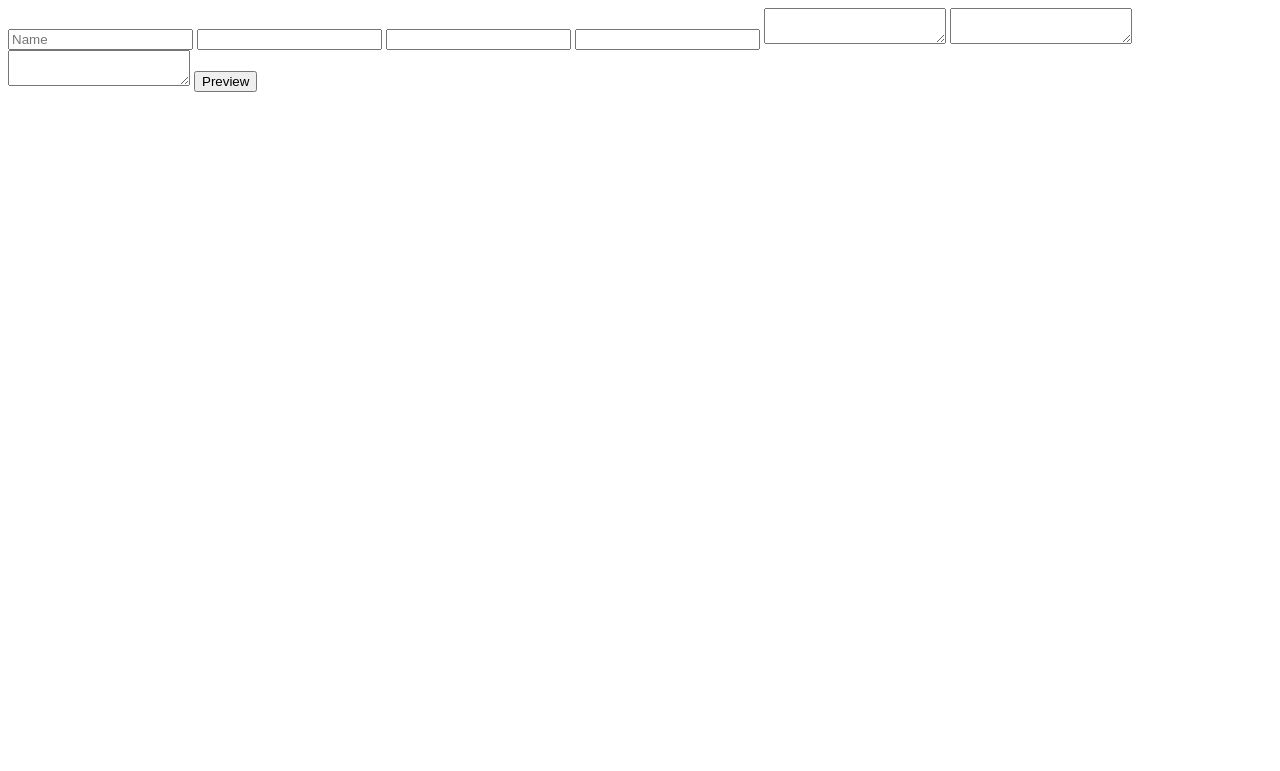
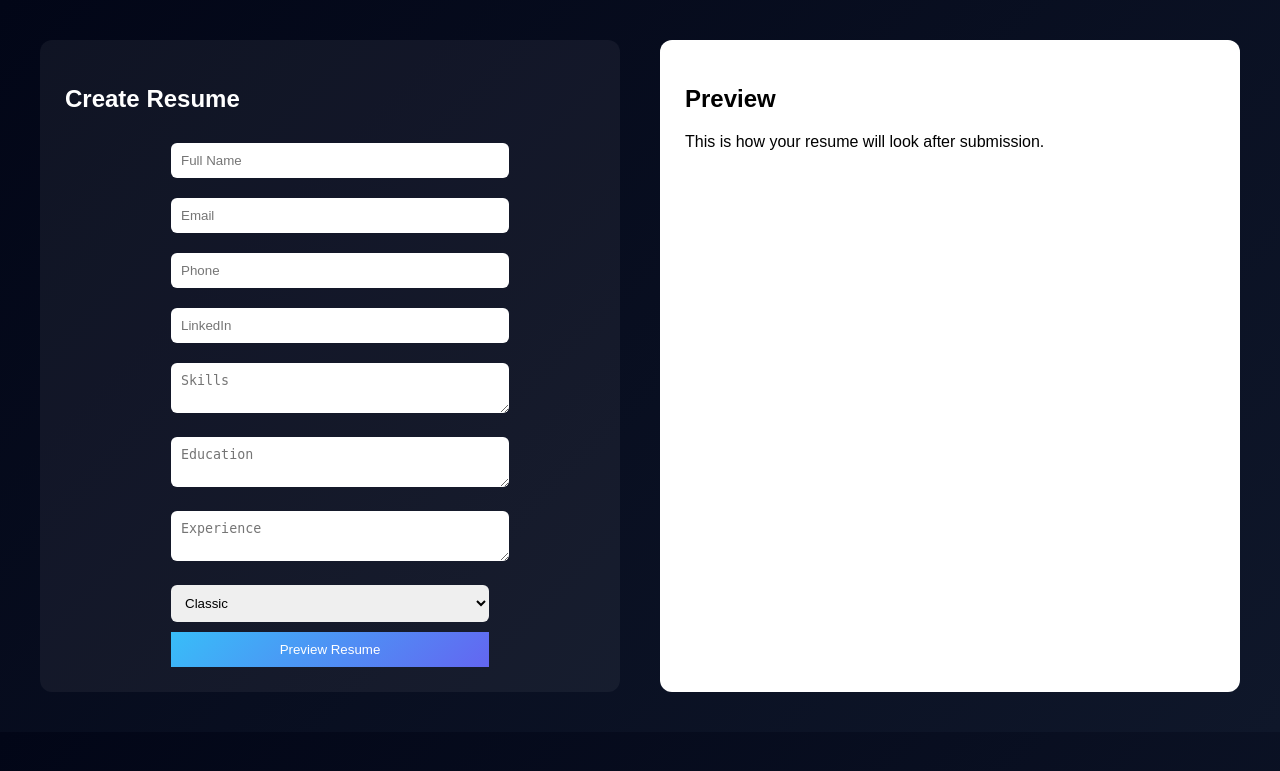
Before and after one commit to bhavishyabachani7-cloud/students_tools_hub, a Flask app: page /resume in a window 1280 px wide. Before the commit the part shown is almost empty. Shown: the top 771 px of the page. Run offline with Flask 3, Linux system fonts and the light colour scheme.

Commit message:
Update resume.html

```diff
--- a/templates/resume.html
+++ b/templates/resume.html
@@ -1,10 +1,82 @@
-<form method="POST">
-<input name="name" placeholder="Name">
-<input name="email">
-<input name="phone">
-<input name="linkedin">
-<textarea name="skills"></textarea>
-<textarea name="education"></textarea>
-<textarea name="experience"></textarea>
-<button>Preview</button>
-</form>
+<!DOCTYPE html>
+<html>
+<head>
+    <title>Resume Builder</title>
+    <link rel="stylesheet" href="/static/style.css">
+    <style>
+        .resume-container {
+            display: grid;
+            grid-template-columns: 1fr 1fr;
+            gap: 40px;
+            padding: 40px;
+        }
+
+        .form-box {
+            background: rgba(255,255,255,0.05);
+            padding: 25px;
+            border-radius: 12px;
+        }
+
+        .form-box input, .form-box textarea, .form-box select {
+            width: 100%;
+            margin: 10px 0;
+            padding: 10px;
+            border-radius: 6px;
+            border: none;
+        }
+
+        .preview-box {
+            background: white;
+            color: black;
+            padding: 25px;
+            border-radius: 12px;
+        }
+
+        .btn {
+            background: linear-gradient(135deg,#38bdf8,#6366f1);
+            border: none;
+            padding: 10px;
+            color: white;
+            cursor: pointer;
+            width: 100%;
+        }
+    </style>
+</head>
+<body>
+
+<div class="resume-container">
+
+<!-- FORM -->
+<div class="form-box">
+    <h2>Create Resume</h2>
+
+    <form method="POST">
+        <input name="name" placeholder="Full Name" required>
+        <input name="email" placeholder="Email">
+        <input name="phone" placeholder="Phone">
+        <input name="linkedin" placeholder="LinkedIn">
+
+        <textarea name="skills" placeholder="Skills"></textarea>
+        <textarea name="education" placeholder="Education"></textarea>
+        <textarea name="experience" placeholder="Experience"></textarea>
+
+        <select name="template">
+            <option value="classic">Classic</option>
+            <option value="modern">Modern</option>
+            <option value="minimal">Minimal</option>
+        </select>
+
+        <button class="btn">Preview Resume</button>
+    </form>
+</div>
+
+<!-- PREVIEW SAMPLE -->
+<div class="preview-box">
+    <h2>Preview</h2>
+    <p>This is how your resume will look after submission.</p>
+</div>
+
+</div>
+
+</body>
+</html>
```
